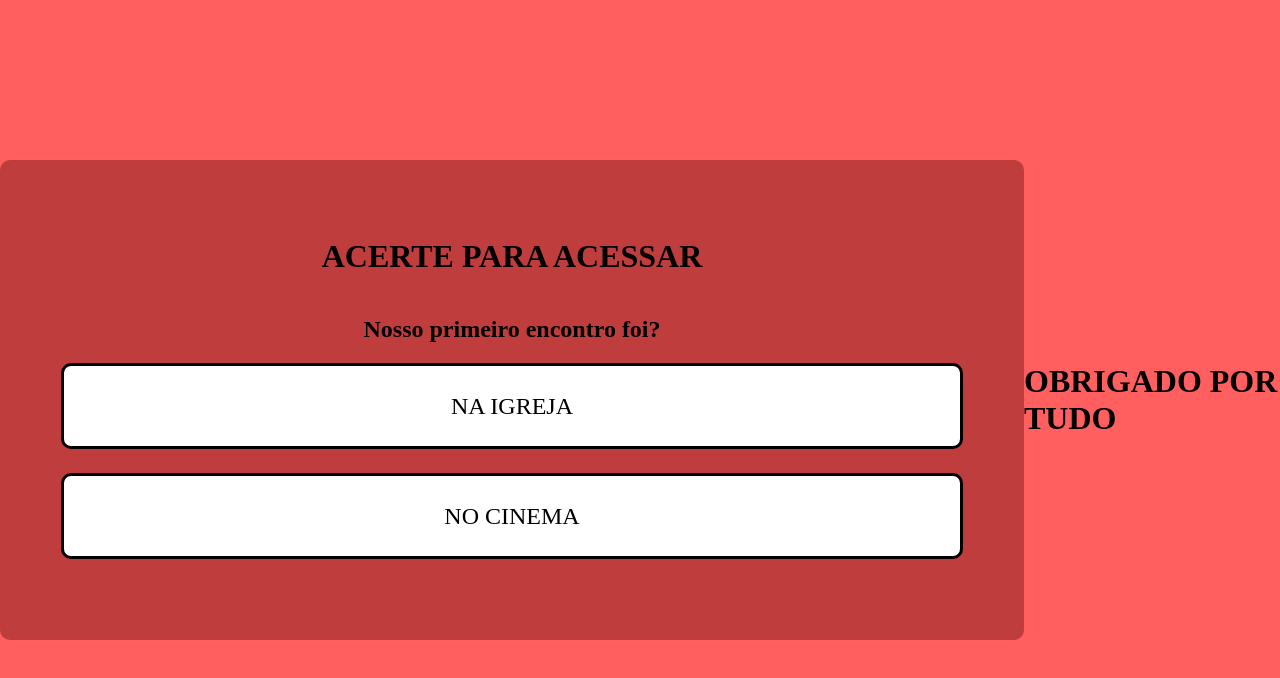
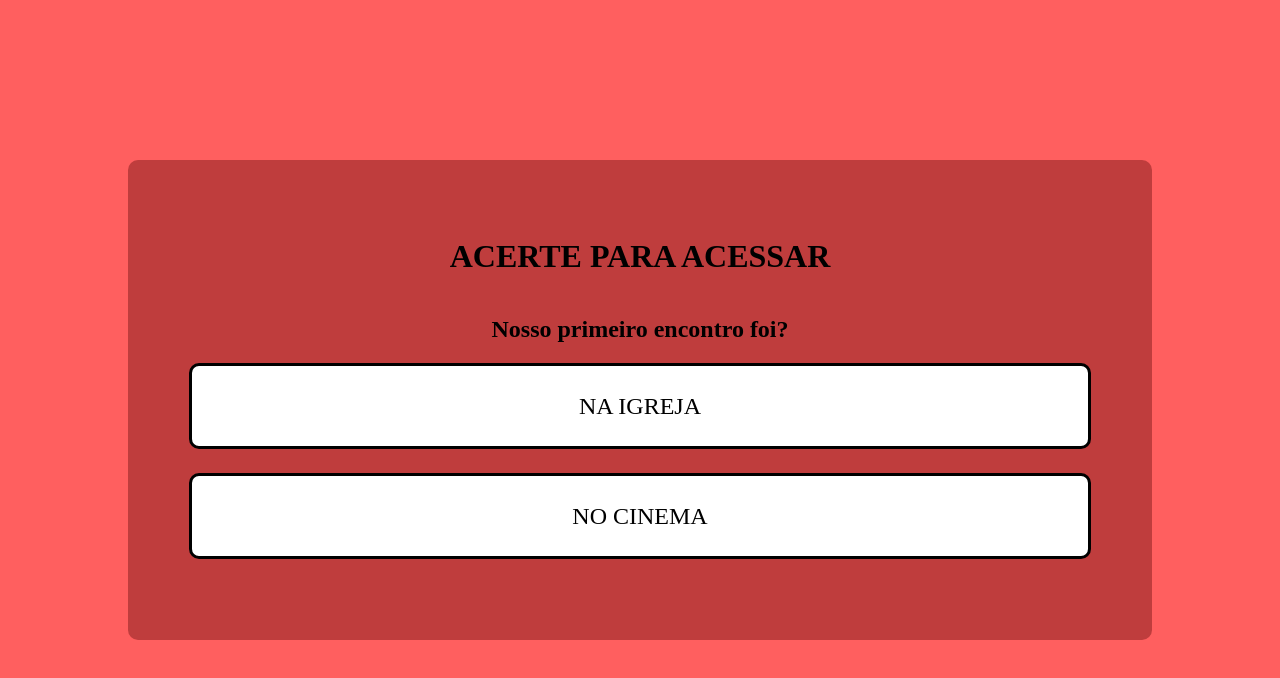
Before and after one commit to wesleimelo/1-ANO, a plain HTML site: page index.html in a window 1280 px wide. Drawn offline with Linux system fonts and the light colour scheme.

Commit message:
teste final

```diff
--- a/index.html
+++ b/index.html
@@ -21,7 +21,7 @@
     </main>
 
     <footer>
-        <h1>OBRIGADO POR TUDO</h1>
+
     </footer>
 </body>
 </html>
```
